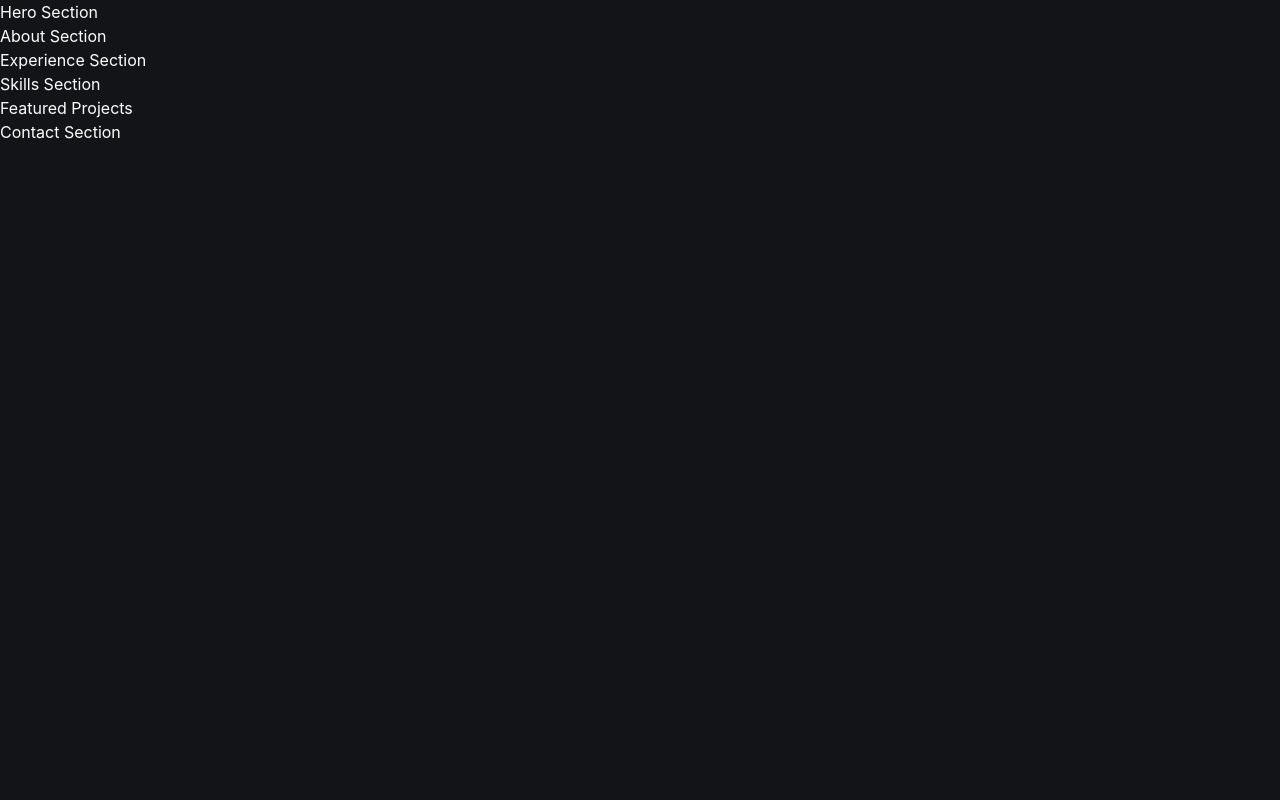
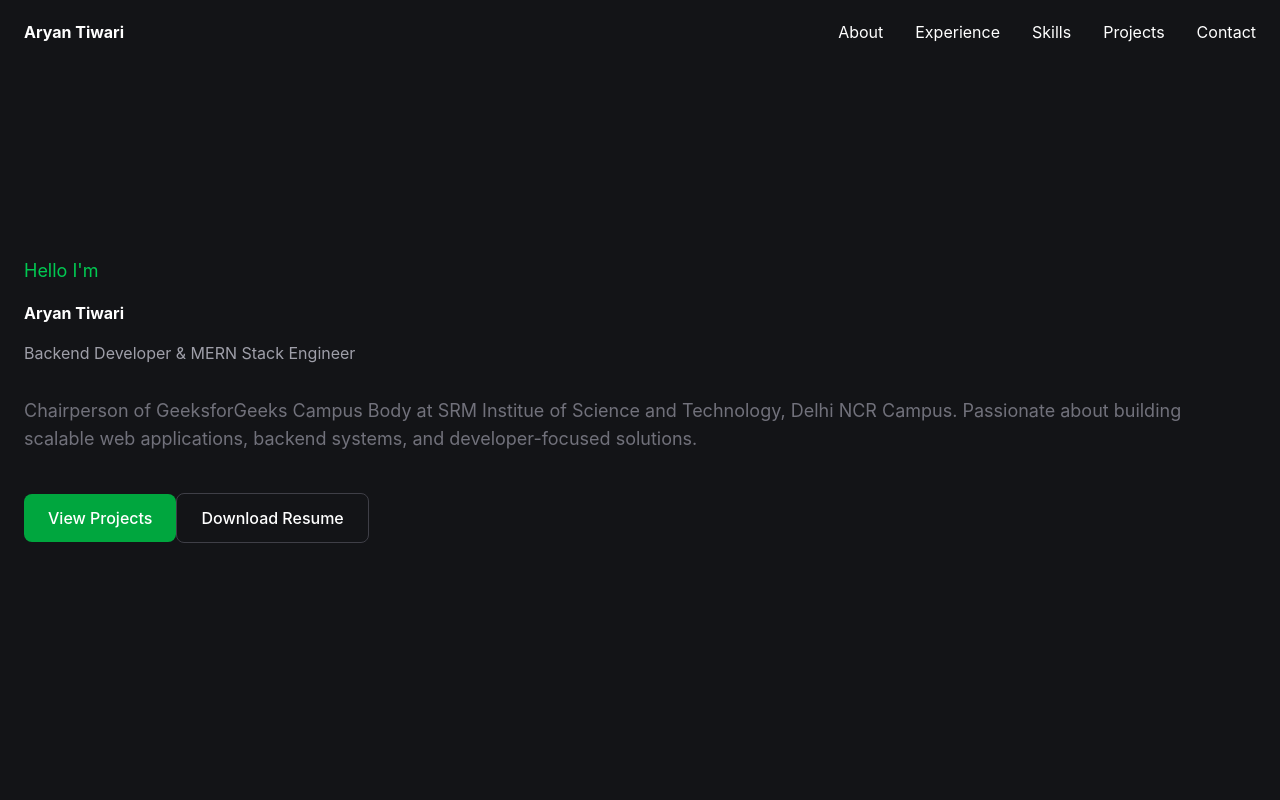
Before and after one commit to primexshade/Portfolio-Website, a React (Vite) app in the folder client/: page / in a window 1280 px wide. Shown: the top 800 px of the page. Built offline with nearby package versions, Linux system fonts and the light colour scheme.

Commit message:
PHASE-1: Create homepage navigation structure

```diff
--- a/client/src/index.css
+++ b/client/src/index.css
@@ -1,10 +1,4 @@
 @import "tailwindcss";
-
-* {
-  margin: 0;
-  padding: 0;
-  box-sizing: border-box;
-}
 
 html {
   scroll-behavior: smooth;
@@ -13,5 +7,4 @@ html {
 body {
   background: #131417;
   color: white;
-  font-family: Inter, sans-serif;
 }
--- a/client/src/layout/Navbar.jsx
+++ b/client/src/layout/Navbar.jsx
@@ -0,0 +1,21 @@
+function Navbar() {
+    return(
+        <header className="fixed top-0 left-0 w-full z-50">
+            <nav className="max-w-7x1 mx-auto px-6 py-5 flex items-center justify-between">
+                <h1 className="text-x1 font-bold">
+                    Aryan Tiwari
+                </h1>
+
+                <div className="flex gap-8">
+                    <a href="#about">About</a>
+                    <a href="#experience">Experience</a>
+                    <a href="#skills">Skills</a>
+                    <a href="#projects">Projects</a>
+                    <a href="#contact">Contact</a>
+                </div>
+            </nav>
+        </header>
+    )
+}
+
+export default Navbar
--- a/client/src/pages/Home.jsx
+++ b/client/src/pages/Home.jsx
@@ -1,13 +1,17 @@
-import Hero from "../sections/Hero"
-import About from "../sections/About"
-import Experience from "../sections/Experience"
-import Skills from "../sections/Skills"
-import FeaturedProjects from "../sections/FeaturedProjects"
-import ContactSection from "../sections/ContactSection"
+import Navbar from "../layout/Navbar";
+
+import Hero from "../sections/Hero";
+import About from "../sections/About";
+import Experience from "../sections/Experience";
+import Skills from "../sections/Skills";
+import FeaturedProjects from "../sections/FeaturedProjects";
+import ContactSection from "../sections/ContactSection";
 
 function Home() {
   return (
     <>
+      <Navbar />
+
       <Hero />
       <About />
       <Experience />
--- a/client/src/sections/About.jsx
+++ b/client/src/sections/About.jsx
@@ -1,5 +1,9 @@
 function About() {
-    return <div>About Section</div>
+  return (
+    <section id="about" className="min-h-screen flex items-center justify-center">
+      <h2 className="text-4xl font-bold">About</h2>
+    </section>
+  );
 }
 
-export default About
+export default About;
--- a/client/src/sections/ContactSection.jsx
+++ b/client/src/sections/ContactSection.jsx
@@ -1,5 +1,9 @@
 function ContactSection() {
-    return <div>Contact Section</div>
+  return (
+    <section id="contact" className="min-h-screen flex items-center justify-center">
+      <h2 className="text-4xl font-bold">Contact</h2>
+    </section>
+  );
 }
 
-export default ContactSection
+export default ContactSection;
--- a/client/src/sections/Experience.jsx
+++ b/client/src/sections/Experience.jsx
@@ -1,5 +1,9 @@
 function Experience() {
-    return <div> Experience Section</div>
+  return (
+    <section id="experience" className="min-h-screen flex items-center justify-center">
+      <h2 className="text-4xl font-bold">Experience</h2>
+    </section>
+  );
 }
 
-export default Experience
+export default Experience;
--- a/client/src/sections/FeaturedProjects.jsx
+++ b/client/src/sections/FeaturedProjects.jsx
@@ -1,5 +1,9 @@
 function FeaturedProjects() {
-    return <div> Featured Projects</div>
+  return (
+    <section id="projects" className="min-h-screen flex items-center justify-center">
+      <h2 className="text-4xl font-bold">Featured Projects</h2>
+    </section>
+  );
 }
 
-export default FeaturedProjects
+export default FeaturedProjects;
--- a/client/src/sections/Hero.jsx
+++ b/client/src/sections/Hero.jsx
@@ -1,5 +1,38 @@
 function Hero() {
-    return <div>Hero Section</div>
+    return (
+        <section className="min-h-screen flex items-center justify-center px-6" >
+            <div className="max-w-5x1 mx-aito">
+                <p className="text-green-500 text-lg mb-4">
+                    Hello I'm
+                </p>
+
+                <h1 className="text-6x1 md:text-8x1 font-bold text-white">
+                    Aryan Tiwari
+                </h1>
+
+                <h2 className="text-2x1 md:text-4x1 text-zinc-400 mt-4">
+                    Backend Developer & MERN Stack Engineer
+                </h2>
+
+                <p className="text-zinc-500 max-w-2x1 mt-8 text-lg loading-relaxed">
+                    Chairperson of GeeksforGeeks Campus Body at
+                    SRM Institue of Science and Technology, Delhi NCR Campus.
+                    Passionate about building scalable web applications,
+                    backend systems, and developer-focused solutions.
+                </p>
+
+                <div className="felx gap-4 mt-10">
+                    <button className="px-6 py-3 bg-green-600 rounded-lg font-medium hover:bg-green-700 transition">
+                        View Projects
+                    </button>
+
+                    <button className="px-6 py-3 border border-zinc-700 rounded-lg font-medium hover:bg-zinc-900 transition">
+                        Download Resume
+                    </button>
+                </div>
+            </div>
+        </section>
+    )
 }
 
 export default Hero
--- a/client/src/sections/Skills.jsx
+++ b/client/src/sections/Skills.jsx
@@ -1,5 +1,9 @@
 function Skills() {
-    return <div> Skills Section</div>
+  return (
+    <section id="skills" className="min-h-screen flex items-center justify-center">
+      <h2 className="text-4xl font-bold">Skills</h2>
+    </section>
+  );
 }
 
-export default Skills
+export default Skills;
```
Lines whose indentation alone changed are shown as unchanged.
